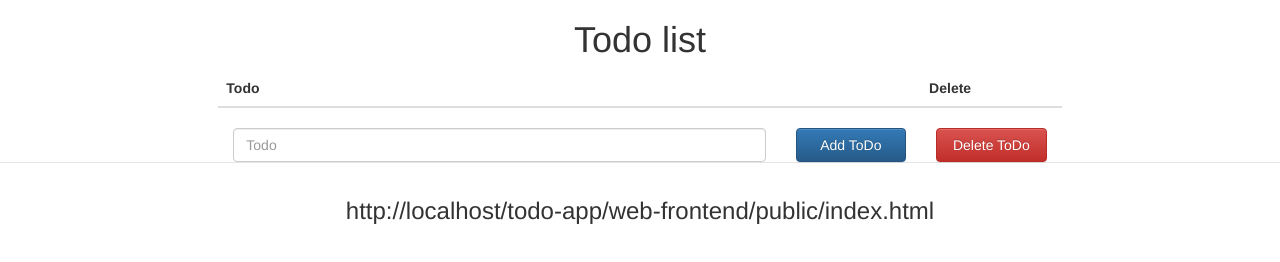
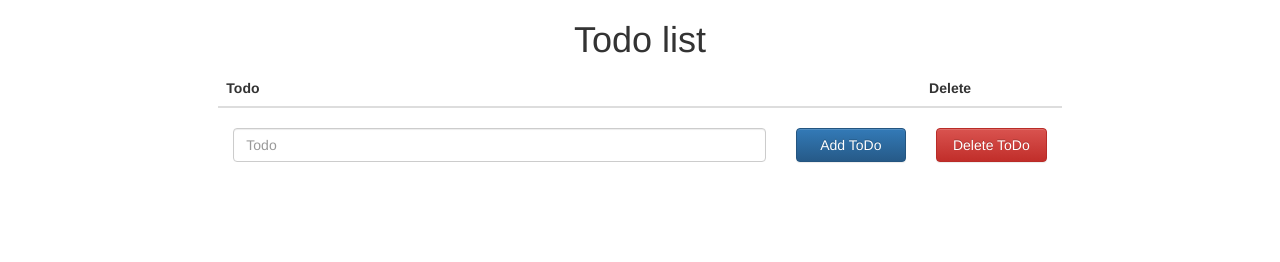
Before and after one commit to johscheuer/devfest-ka_2015, a plain HTML site: page todo-app/web-frontend/public/index.html in a window 1280 px wide. Drawn offline with nearby package versions, Linux system fonts and the light colour scheme; no server answers.

Commit message:
Removed host address in index.html

```diff
--- a/todo-app/web-frontend/public/index.html
+++ b/todo-app/web-frontend/public/index.html
@@ -47,9 +47,5 @@
         </div>
       <div class="col-xs-6 col-md-2"></div>
     </div>
-
-    <div class="modal-footer">
-      <h3 class="text-center" id="host-address"></h3>
-    </div>
   </body>
 </html>
--- a/todo-app/web-frontend/public/script.js
+++ b/todo-app/web-frontend/public/script.js
@@ -38,7 +38,6 @@ $(document).ready(function() {
 
   $("#todo-submit").click(handleSubmission);
   $("#todo-delete").click(handleDeletion);
-  $("#host-address").append(document.URL);
 
   // Poll every second.
   (function fetchTodos() {
```
Also changed, not shown: README.md.
